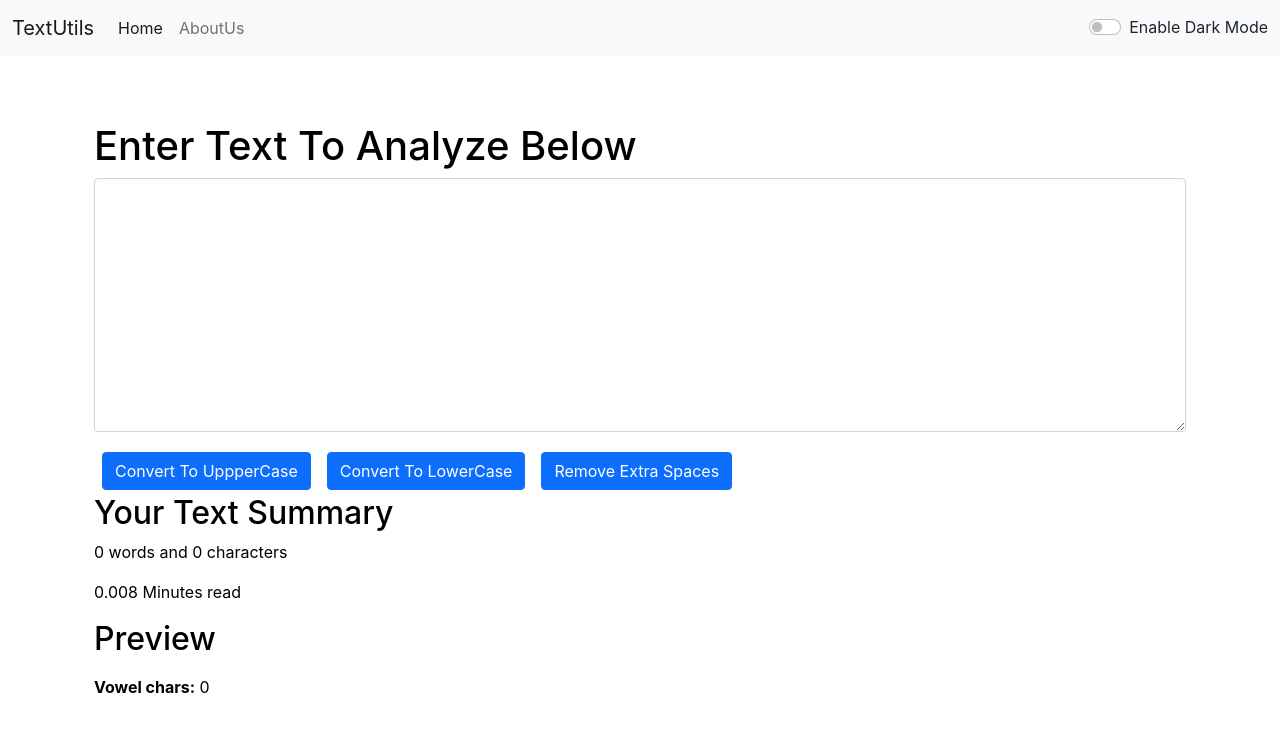
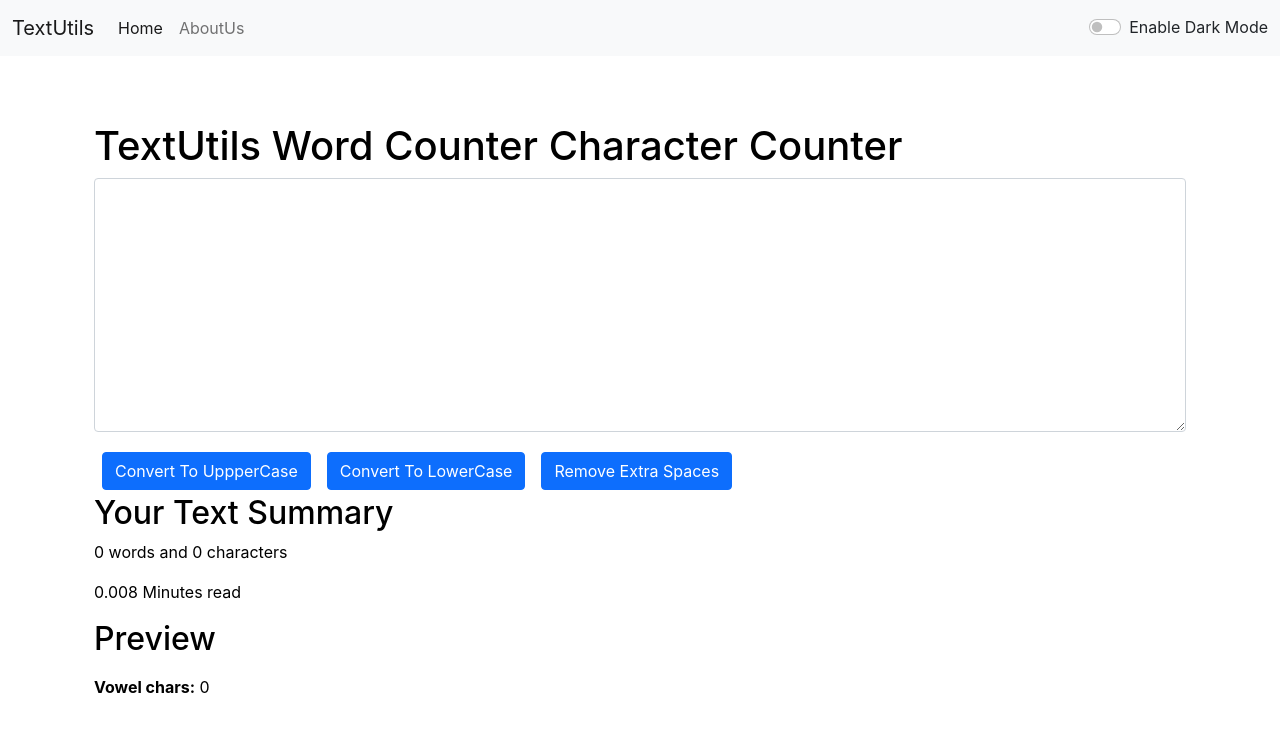
Before and after one commit to Devonox/TextUtils, a React (Create React App) app: page / in a window 1280 px wide. Shown: the top 732 px of the page. Built offline with nearby package versions, Linux system fonts and the light colour scheme.

Commit message:
commit on 'master'

```diff
--- a/src/App.js
+++ b/src/App.js
@@ -33,12 +33,26 @@ function App() {
   return (
     <>
       <BrowserRouter>
-        <Navbar title="TextUtils"AboutText="AboutUs"HomeText="Home"mode={mode}toggleMode={toggleMode}/>
+        <Navbar
+          title="TextUtils"
+          AboutText="AboutUs"
+          HomeText="Home"
+          mode={mode}
+          toggleMode={toggleMode}
+        />
         <Alerts alert={alert} />
         <div className="container my-3">
           <Routes>
-            <Route path="/About" element={<About mode={mode}/>}></Route>
-            <Route path="/*" element={<TextForm heading="Enter Text To Analyze Below" mode={mode} />}></Route>
+            <Route path="/About" element={<About mode={mode} />}></Route>
+            <Route
+              path="/*"
+              element={
+                <TextForm
+                  heading="TextUtils Word Counter Character Counter"
+                  mode={mode}
+                />
+              }
+            ></Route>
           </Routes>
         </div>
       </BrowserRouter>
```
